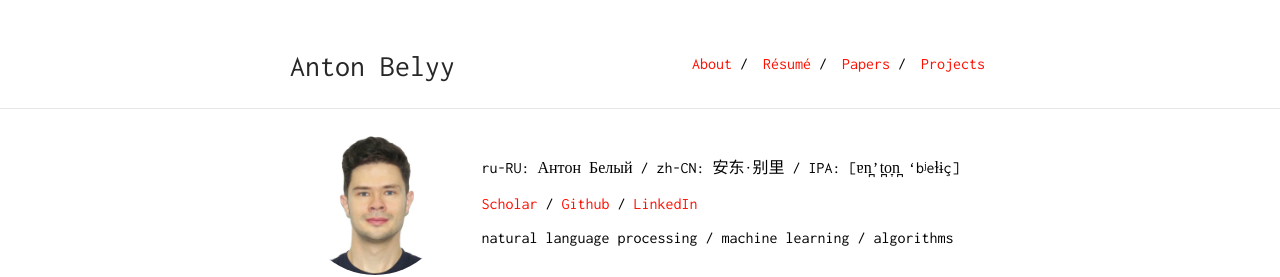
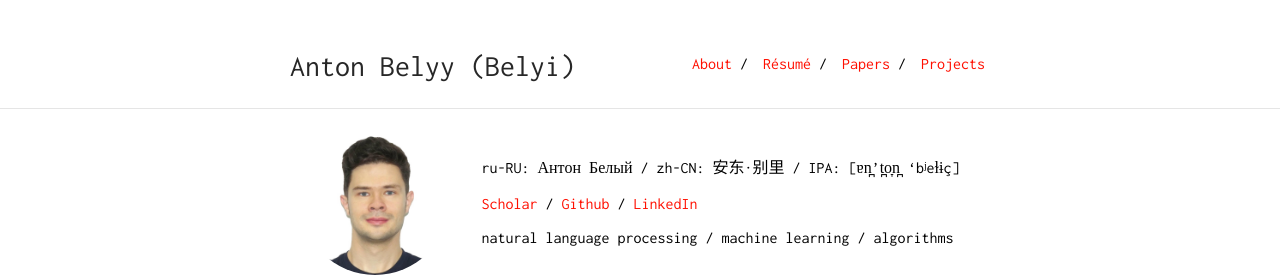
Before and after one commit to AVBelyy/AVBelyy.github.io, a Jekyll site: the page built from index.md, in a window 1280 px wide and 900 px high. Shown: the top 277 px of the window. Built offline with Jekyll 4.4.1, drawn with Linux system fonts in a browser that asks for light colours.

Commit message:
Update _config.yml

```diff
--- a/_config.yml
+++ b/_config.yml
@@ -1,4 +1,4 @@
-title: "Anton Belyy"
+title: "Anton Belyy (Belyi)"
 url: "https://avbelyy.github.io"
 baseurl: ""
 
```
